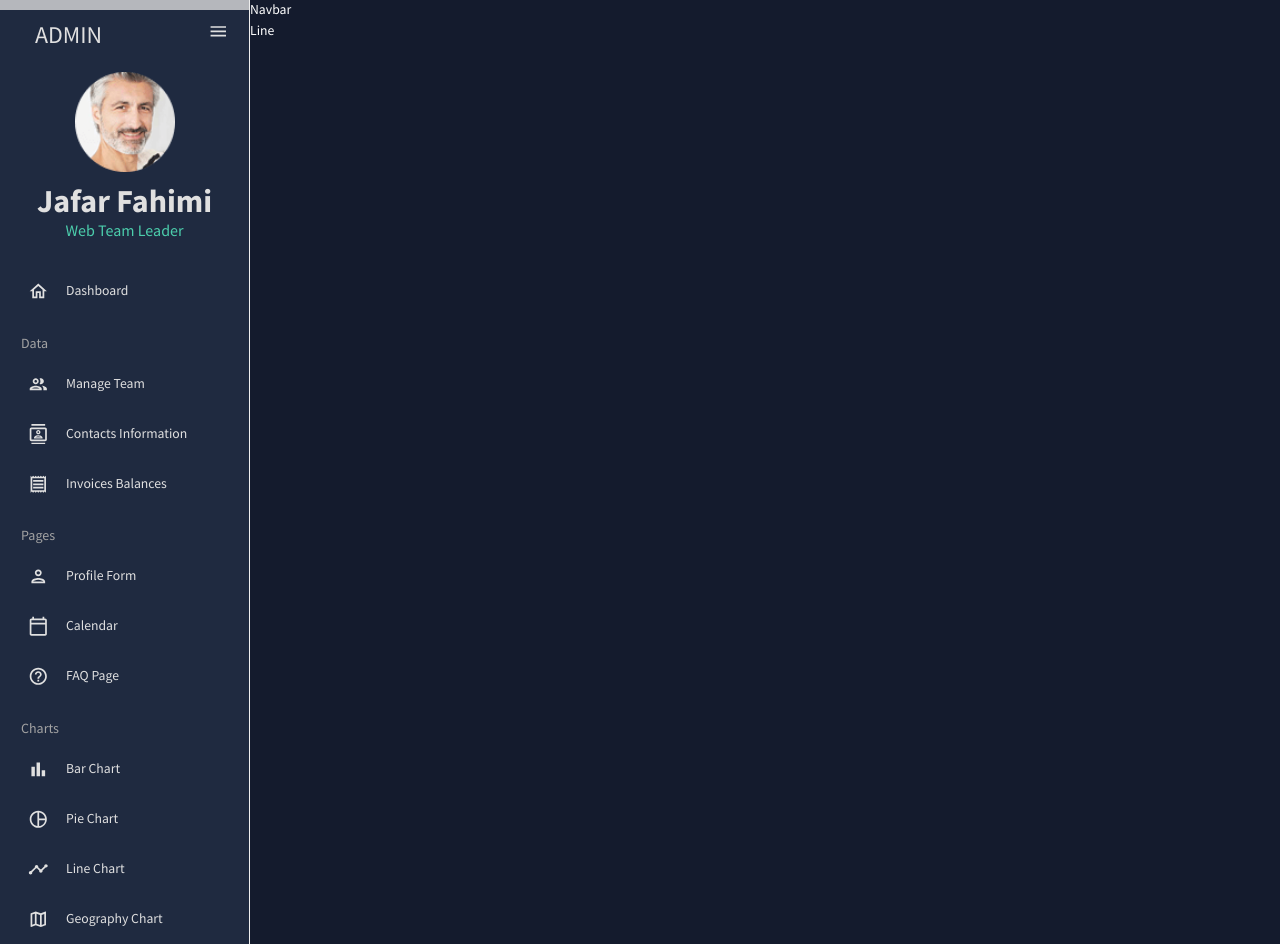
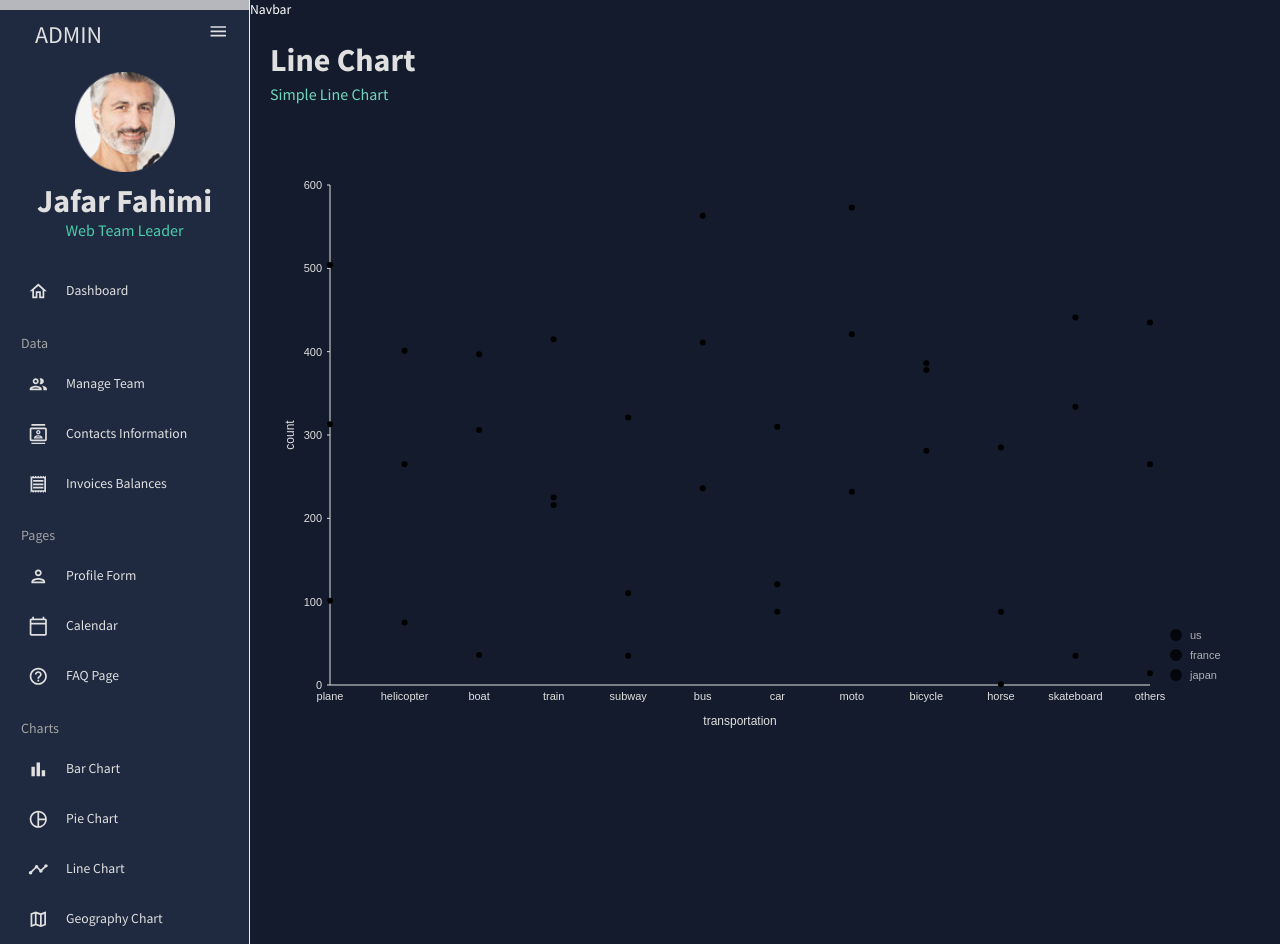
Before and after one commit to jafarFahimi/next-dashboard, a Next.js app: page /line in a window 1280 px wide. Built offline with nearby package versions, Linux system fonts and the light colour scheme.

Commit message:
pages/lines.tsx coded

```diff
--- a/components/LineChart.tsx
+++ b/components/LineChart.tsx
@@ -11,6 +11,7 @@
   const colors = tokens(theme.palette.mode);
 
   return (
+    // commented props though exists on nivo.rocks/line code but in here makes error! weird!
     <ResponsiveLine
       data={mockLineData}
       theme={{
@@ -46,8 +47,8 @@
           },
         },
       }}
-      // colors={isDashboard ? { datum: "color" } : { scheme: "nivo" }} // added
-      colors={isDashboard ? "color" : "nivo"} // added
+      //   colors={isDashboard ? { datum: "color" } : { scheme: "nivo" }} // added
+      colors={isDashboard ? "accent" : "nivo"} // added
       margin={{ top: 50, right: 110, bottom: 50, left: 60 }}
       xScale={{ type: "point" }}
       yScale={
@@ -59,7 +60,7 @@
           reverse: false,
         } as any
       }
-      //   yFormat=" >-.2f"
+      // yFormat=" >-.2f"
       //   curve="catmullRom"
       curve="linear"
       //   axisTop={null}
--- a/pages/line.tsx
+++ b/pages/line.tsx
@@ -1,8 +1,17 @@
+import { Box } from "@mui/material";
+import Header from "components/Header";
+import LineChart from "components/LineChart";
 import { NextPage } from "next";
-import React from "react";
 
 const Line: NextPage = () => {
-  return <div>Line</div>;
+  return (
+    <Box m="20px">
+      <Header title="Line Chart" subtitle="Simple Line Chart" />
+      <Box height="75vh">
+        <LineChart isCustomLineColors={false} isDashboard={false} />
+      </Box>
+    </Box>
+  );
 };
 
 export default Line;
```
